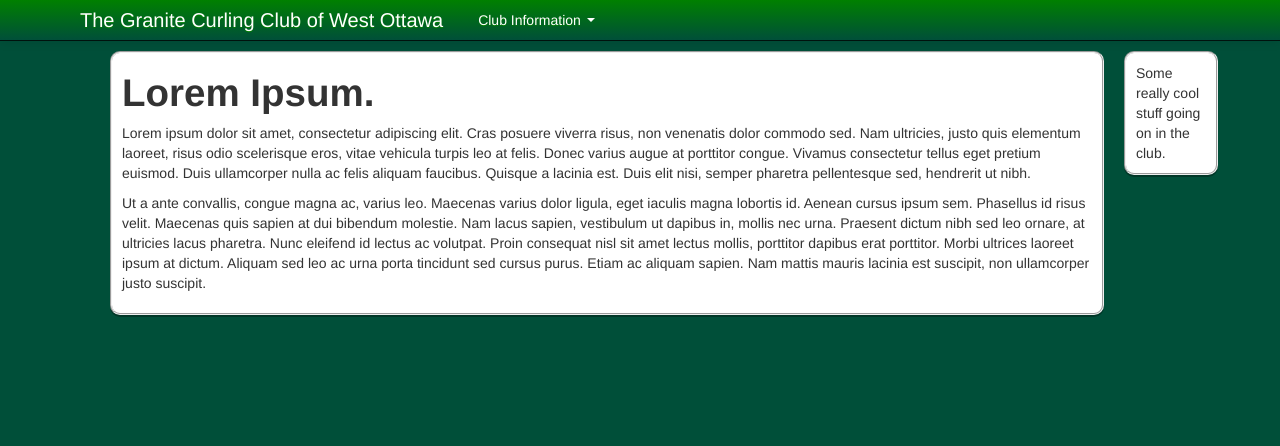
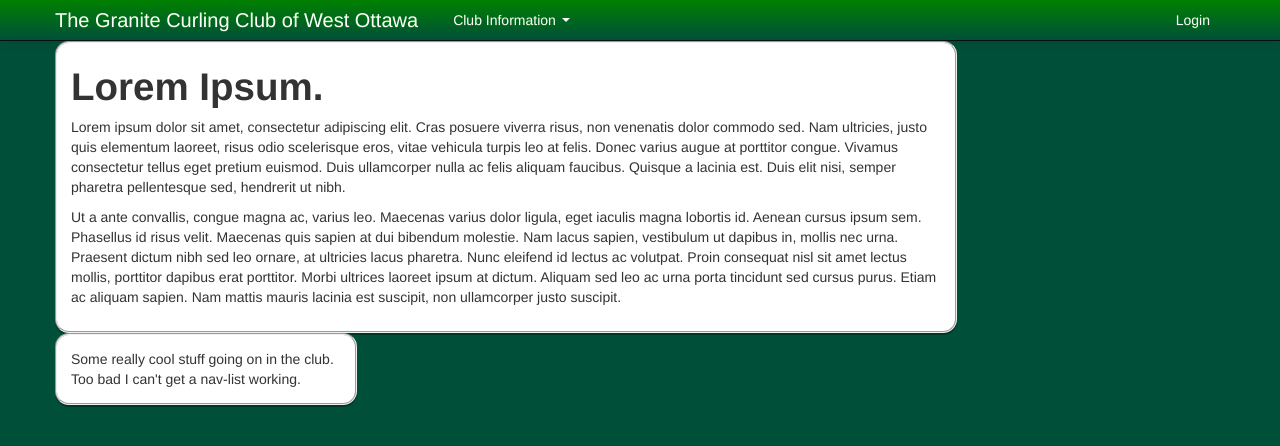
Before and after one commit to ottawagranite/website, a Django app: page / in a window 1280 px wide. Shown: the top 446 px of the page. Run offline with Django 3.2, Linux system fonts and the light colour scheme; some libraries are stand-ins or nearby versions.

Commit message:
Tweaked the look a bit

```diff
--- a/ottawagranite/static/css/site.css
+++ b/ottawagranite/static/css/site.css
@@ -11,22 +11,13 @@ body {
     background: #004F39;
 }
 
-#content_div {
+.rounded {
+    -moz-box-sizing: border-box;
     background: white;
-    border-radius: 10px;
-    margin: 10px;
-    padding: 10px;
+    padding: 1em;
+    border-radius: 1em;
+    border: 2px groove threedface;
     box-shadow: 0 2px 0 rgba(0,0,0,.3);
-    border: 2px groove threedface;
-}
-
-#right_messagebox {
-    background: white;
-    border-radius: 10px;
-    margin: 10px;
-    padding: 10px;
-    box-shadow: 0 2px 0 rgba(0,0,0,.3);
-    border: 2px groove threedface;
 }
 
 .right-justify {
--- a/ottawagranite/templates/base.html
+++ b/ottawagranite/templates/base.html
@@ -1,6 +1,6 @@
 {% load staticfiles %}
-<!doctype html>
-<html>
+<!DOCTYPE html>
+<html lang="en">
     <head>
         <title>The Granite Curling Club of West Ottawa</title>
         <link type="text/css"
@@ -31,8 +31,8 @@
     <body>
         <div class="navbar navbar-fixed-top">
             <div class="navbar-inner">
-            <div class="container" style="width: auto;">
-                <a href = "/" class="brand" style="padding-left: 100px">The Granite Curling Club of West Ottawa</a>
+            <div class="container">
+                <a href = "/" class="brand">The Granite Curling Club of West Ottawa</a>
                 <ul class="nav" role="navigation">
 
                 <!-- Club info menu -->
@@ -47,20 +47,60 @@
 
                 </li>
                 </ul>
+
+                <!-- This ul we pull right for the login widget -->
+                <ul class="nav pull-right">
+                <li class="dropdown">
+                    <a id="drop1" href="#" role="button" class="button-like dropdown-toggle" data-toggle="dropdown">Login</a>
+                    <ul class="dropdown-menu" role="menu" aria-labelledby="drop1">
+                        <li role="presentation">
+                            <form id="login_form">
+                                <div class"row">
+                                    <div class="span6">
+                                        Userid:
+                                    </div>
+                                    <div class="span6">
+                                        <input id="login_userid"
+                                               type="text"
+                                               />
                                     </div>
                                 </div>
-        <div class="container" style="width: auto;">
-            <div class="span1">
+                                <div class"row">
+                                    <div class="span6">
+                                        Password:
+                                    </div>
+                                    <div class="span6">
+                                        <input id="login_password"
+                                            type="password"
+                                            ng-model="password"
+                                            required
+                                            />
                                         &nbsp;
+                                        <input type="submit"
+                                            id="login_submit"
+                                            value="Continue"
+                                            />
                                     </div>
-            <div class="span10" id="content_div">
+                                </div> <!-- row -->
+                            </form>
+                        </li>
+                    </ul>
+                </li>
+            </div>
+        </div>
+
+        <div class="container">
+            <div class="row">
+                <div class="span9 rounded">
                     {% block content %}
                     Placeholder
                     {% endblock %}
                 </div>
-            <div class="span1" id="right_messagebox">
+                <div class="span3 rounded">
                     Some really cool stuff going on in the club.
+                    Too bad I can't get a nav-list working.
                 </div>
+            </div> <!-- row -->
         </div>
     </body>
 </html>
```
Also changed, not shown: other parts of ottawagranite/static/css/site.css (+0 -35 lines). Lines whose indentation alone changed are shown as unchanged.
